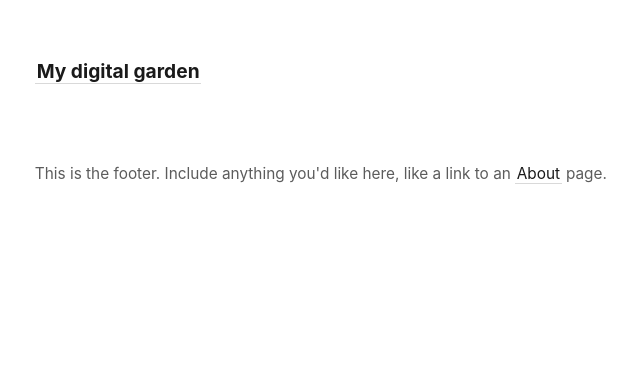
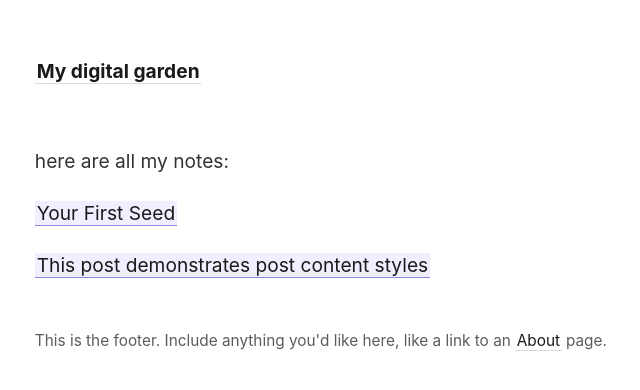
Before and after one commit to johe96/blog, a Jekyll site: the page built from _pages/notes.md, in a window 1280 px wide. Shown: the top 390 px of the page, without its empty margins (42-682 px from the left). Built offline with Jekyll 4.4.1, drawn with Linux system fonts in a browser that asks for light colours.

Commit message:
Update notes.md

```diff
--- a/_pages/notes.md
+++ b/_pages/notes.md
@@ -2,3 +2,9 @@
 layout: page
 permalink: /notes
 ---
+
+here are all my notes:
+
+[[Your First Seed]]
+
+[[This post demonstrates post content styles]]
```
